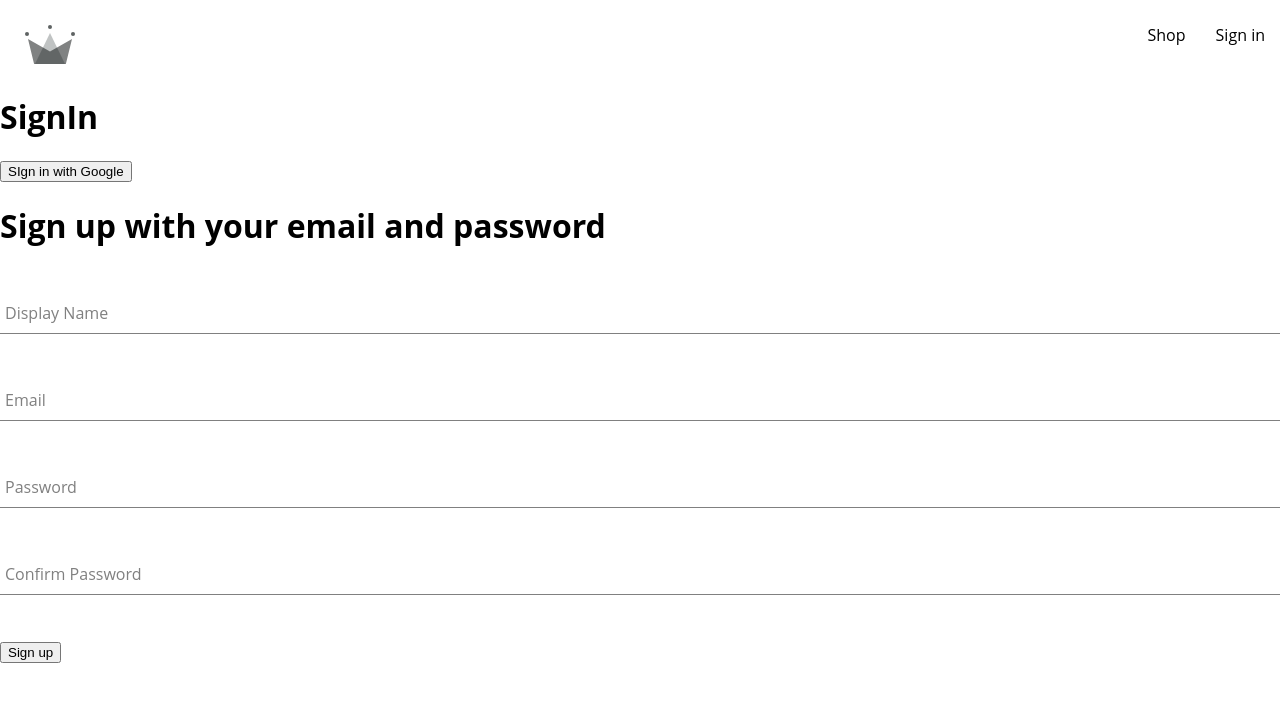
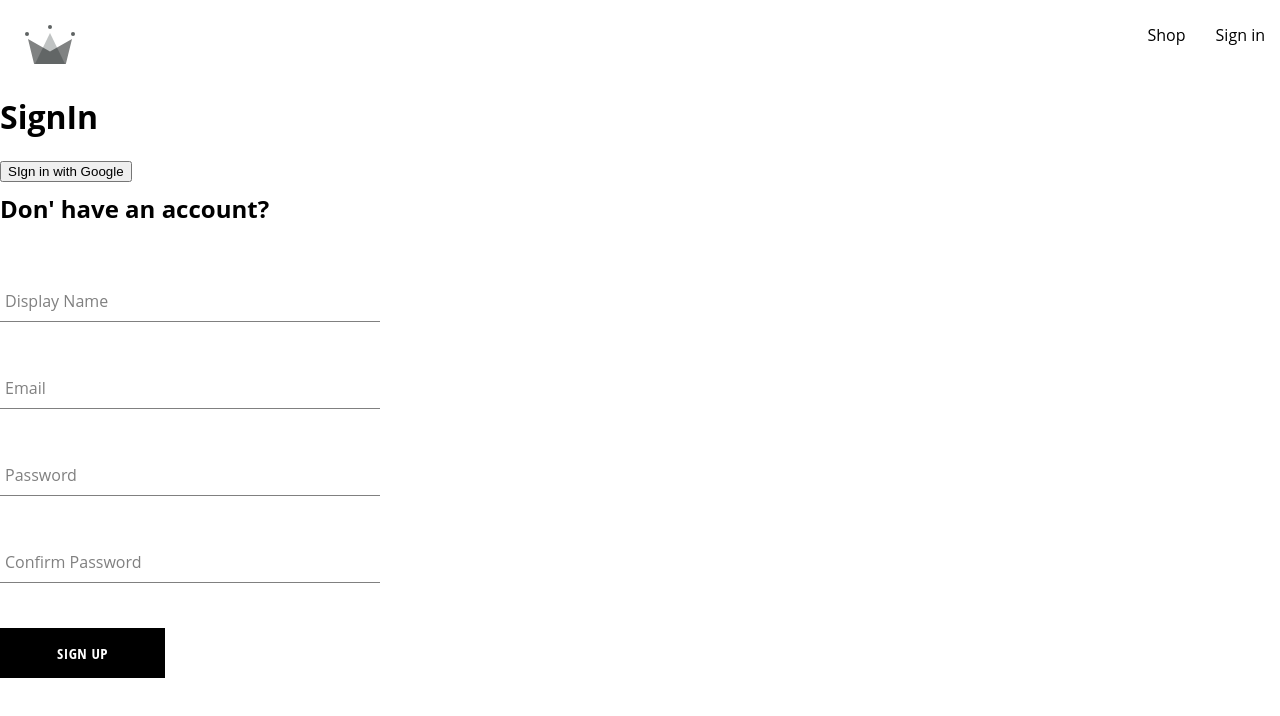
Before and after one commit to cdrmr18/react-journey-clothing, a React (Create React App) app: page /sign-in in a window 1280 px wide. Shown: the top 716 px of the page. Built offline with nearby package versions, Linux system fonts and the light colour scheme; the HTML template or start-up script is replaced by a standard one.

Commit message:
added form input, button component & style

```diff
--- /dev/null
+++ b/src/components/button/button.component.jsx
@@ -0,0 +1,16 @@
+import React from "react";
+import "./button.styles.scss";
+
+const BUTTON_TYPE_CLASSES = {
+  google: "google-sign-in",
+  inverted: "inverted",
+};
+const Button = ({ children, buttonType, ...props }) => {
+  return (
+    <button className={`button-container ${BUTTON_TYPE_CLASSES[buttonType]}`}>
+      {children}
+    </button>
+  );
+};
+
+export default Button;
--- /dev/null
+++ b/src/components/button/button.styles.scss
@@ -0,0 +1,46 @@
+.button-container {
+  min-width: 165px;
+  width: auto;
+  height: 50px;
+  letter-spacing: 0.5px;
+  line-height: 50px;
+  padding: 0 35px 0 35px;
+  font-size: 15px;
+  background-color: black;
+  color: white;
+  text-transform: uppercase;
+  font-family: "Open Sans Condensed";
+  font-weight: bolder;
+  border: none;
+  cursor: pointer;
+  display: flex;
+  justify-content: center;
+
+  &:hover {
+    background-color: white;
+    color: black;
+    border: 1px solid black;
+  }
+
+  &.google-sign-in {
+    background-color: #4285f4;
+    color: white;
+
+    &:hover {
+      background-color: #357ae8;
+      border: none;
+    }
+  }
+
+  &.inverted {
+    background-color: white;
+    color: black;
+    border: 1px solid black;
+
+    &:hover {
+      background-color: black;
+      color: white;
+      border: none;
+    }
+  }
+}
--- a/src/components/sign-up/sign-up-form.component.jsx
+++ b/src/components/sign-up/sign-up-form.component.jsx
@@ -4,6 +4,9 @@
   createUserDocFromAuth,
 } from "../utils/firebase/firebase.utils.js";
 import FormInput from "../form-input/form-input.components.jsx";
+import Button from "../button/button.component.jsx";
+import "./sign-up-form.styles.scss";
+
 const defaultFormFields = {
   displayName: "",
   email: "",
@@ -52,8 +55,8 @@
   };
 
   return (
-    <div>
-      <h1>Sign up with your email and password</h1>
+    <div className="sign-up-container">
+      <h2 className="">Don' have an account?</h2>
       <form onSubmit={handleSubmit}>
         <FormInput
           label="Display Name"
@@ -90,7 +93,7 @@
           required
           onChange={handleChange}
         />
-        <button type="sumbit">Sign up</button>
+        <Button type="sumbit">Sign up</Button>
       </form>
     </div>
   );
--- /dev/null
+++ b/src/components/sign-up/sign-up-form.styles.scss
@@ -0,0 +1,9 @@
+.sign-up-container {
+  display: flex;
+  flex-direction: column;
+  width: 380px;
+
+  h2 {
+    margin: 10px 0;
+  }
+}
```
